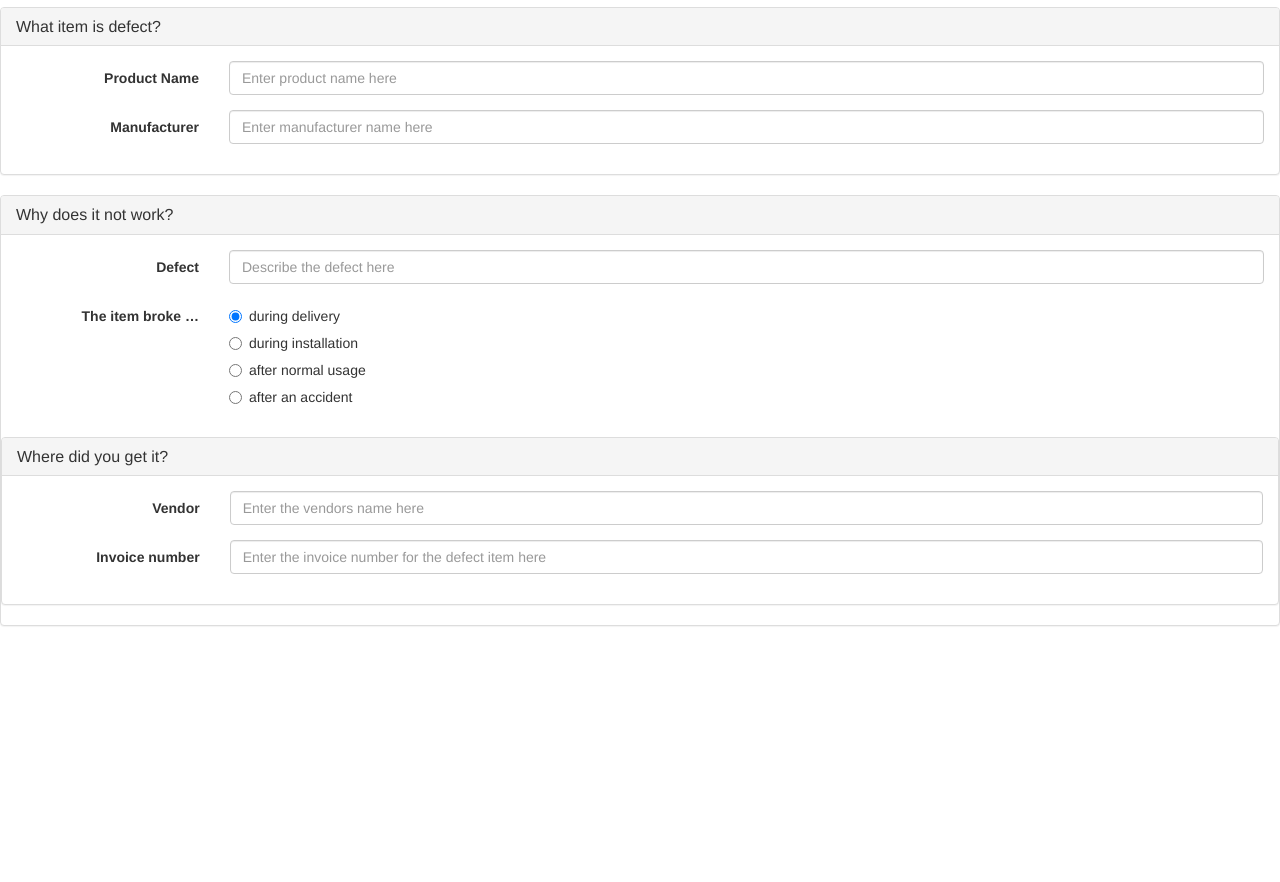
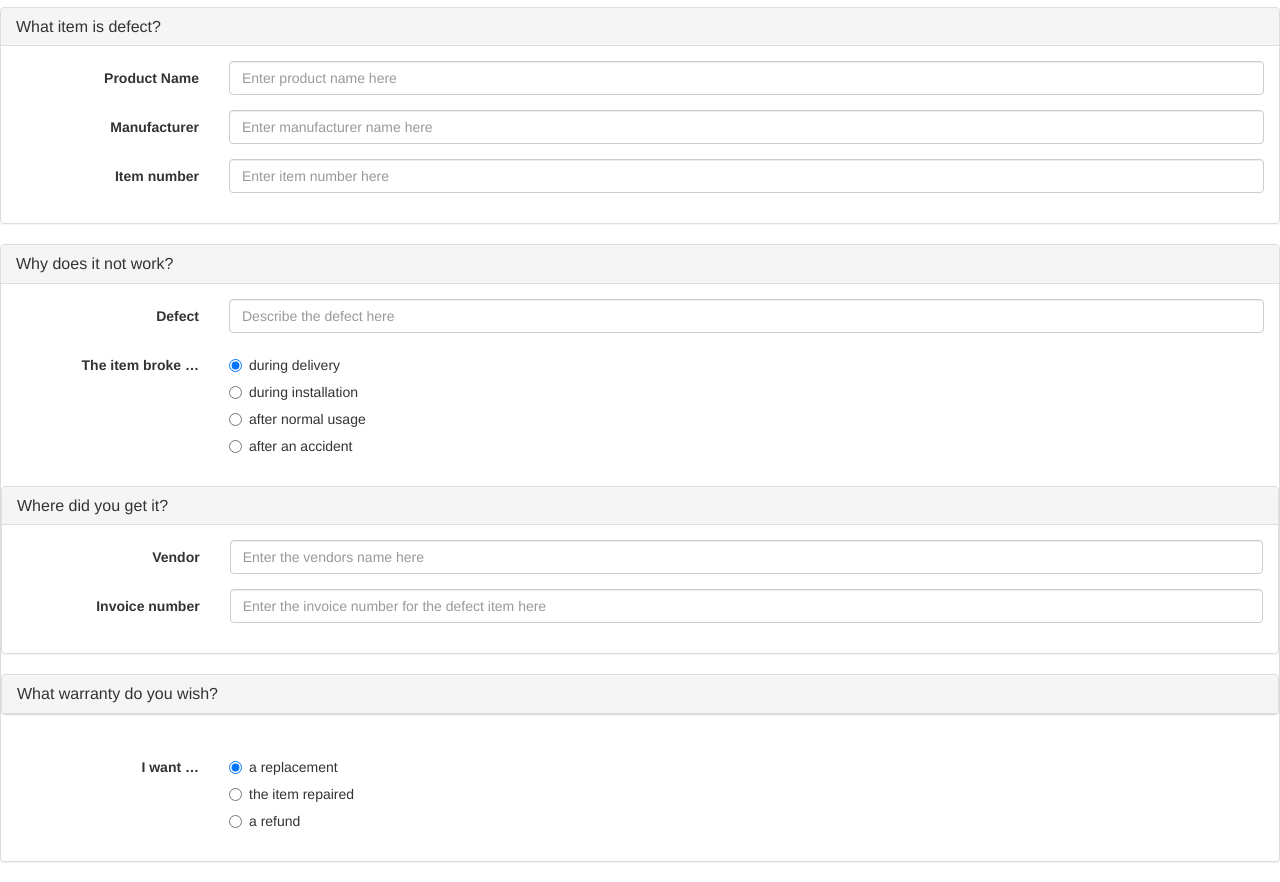
Before and after one commit to JaegerJens/warranty, a plain HTML site: page index.html in a window 1280 px wide. Shown: the part 156-1038 px from the top of the page. Before the commit the page ends 802 px from the top, so only its background shows below. Drawn offline with Linux system fonts and the light colour scheme.

Commit message:
add warranty and item number to form

```diff
--- a/index.html
+++ b/index.html
@@ -30,6 +30,13 @@
                     <label for="manufacturer" class="col-sm-2 control-label">Manufacturer</label>
                     <div class="col-sm-10">
                         <input type="text" class="form-control" id="manufacturer" placeholder="Enter manufacturer name here">
+                    </div>
+                </div>
+
+                <div class="form-group">
+                    <label for="itemnumber" class="col-sm-2 control-label">Item number</label>
+                    <div class="col-sm-10">
+                        <input type="text" class="form-control" id="itemnumber" placeholder="Enter item number here">
                     </div>
                 </div>
             </div>
@@ -103,6 +110,37 @@
                 </div>
             </div>
         </div>
+
+        <div class="panel panel-default">
+            <div class="panel-heading">
+                <h3 class="panel-title">What warranty do you wish?</div>
+            </div>
+
+            <div class="panel-body">
+                <div class="form-group">
+                    <label class="col-sm-2 control-label">I want &hellip;</label>
+                    <div class="col-sm-10">
+                        <div class="radio">
+                            <label>
+                                <input type="radio" name="wish" id="wish1" value="replacement" checked>
+                                a replacement
+                            </label>
+                        </div>
+                        <div class="radio">
+                            <label>
+                                <input type="radio" name="wish" id="wish2" value="repair">
+                                the item repaired
+                            </input>
+                        </div>
+                        <div class="radio">
+                            <label>
+                                <input type="radio" name="wish" id="wish3" value="refund">
+                                a refund
+                            </label>
+                        </div>
+                    </div>
+                </div>
+            </div>
     </form>
 
     <script src="lib/jquery-1.11.2/jquery-1.11.2.js"></script>
```
